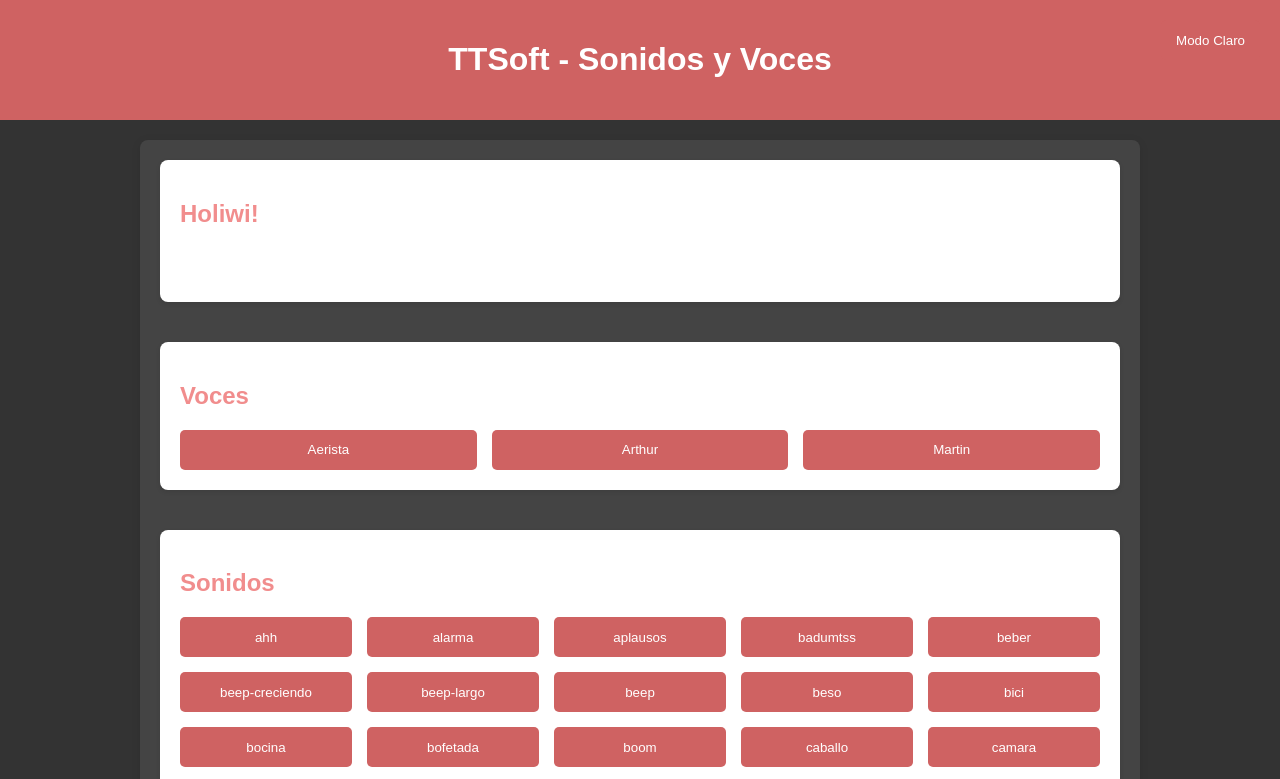
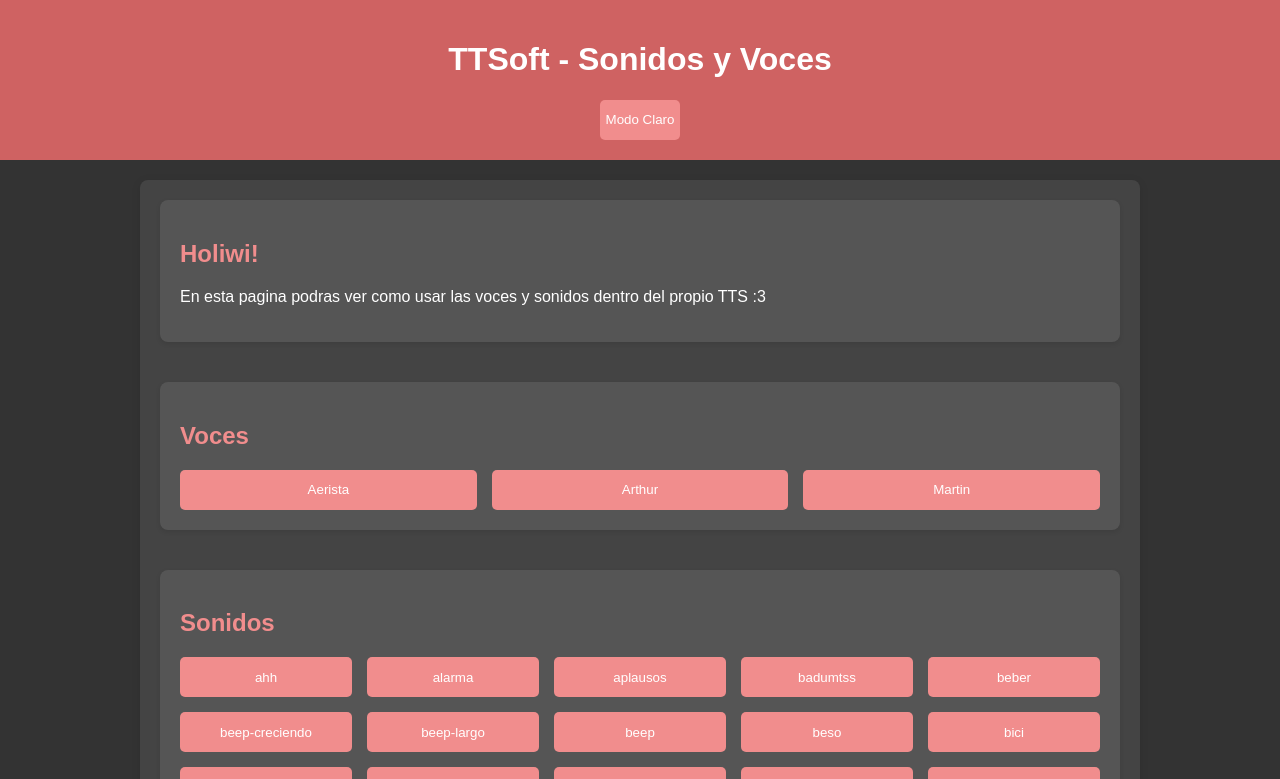
Before and after one commit to SaraLunaDev/TTS-Soft, a plain HTML site: page index.html in a window 1280 px wide. Both pictures are taken after a click on the button "Modo Oscuro". Shown: the top 779 px of the page. Drawn offline with Linux system fonts and the light colour scheme.

```diff
--- a/styles.css
+++ b/styles.css
@@ -74,24 +74,6 @@
     background: #be6458; /* Color más oscuro para el hover */
 }
 
-/* Estilo base del botón de alternancia */
-.theme-button {
-    position: absolute;
-    top: 20px;
-    right: 20px;
-    padding: 10px 15px;
-    background: #cf6262;
-    color: white;
-    border: none;
-    border-radius: 5px;
-    cursor: pointer;
-    transition: background 0.3s;
-}
-
-.theme-button:hover {
-    background: #b14f4f;
-}
-
 /* Modo oscuro */
 body.dark-mode {
     background-color: #333;
@@ -103,7 +85,7 @@
     color: white;
 }
 
-body.dark-mode button {
-    background-color: #cf6262;
+body.dark-mode section {
+    background-color: #555; /* Fondo más oscuro para las secciones */
     color: white;
 }
```
